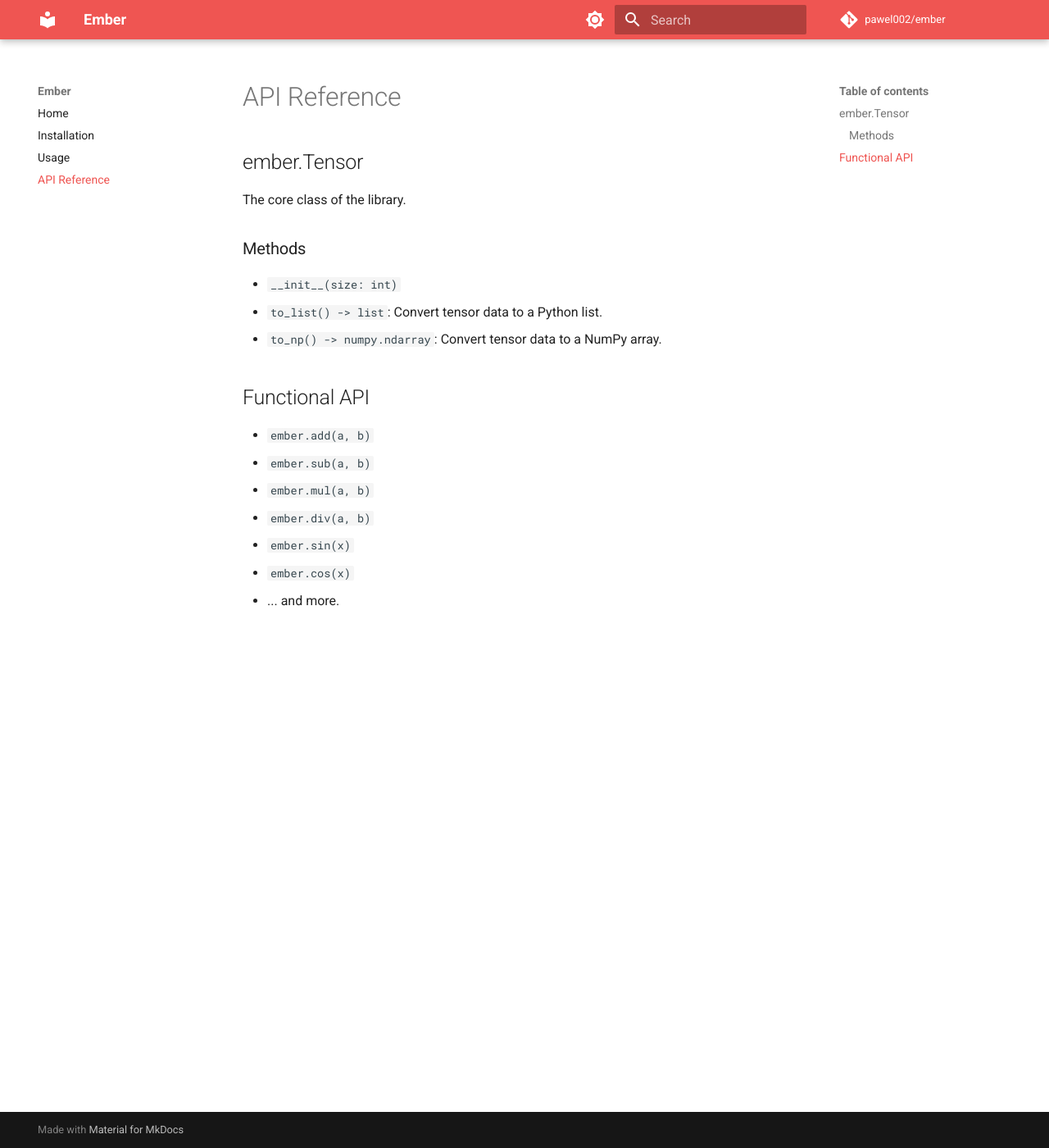
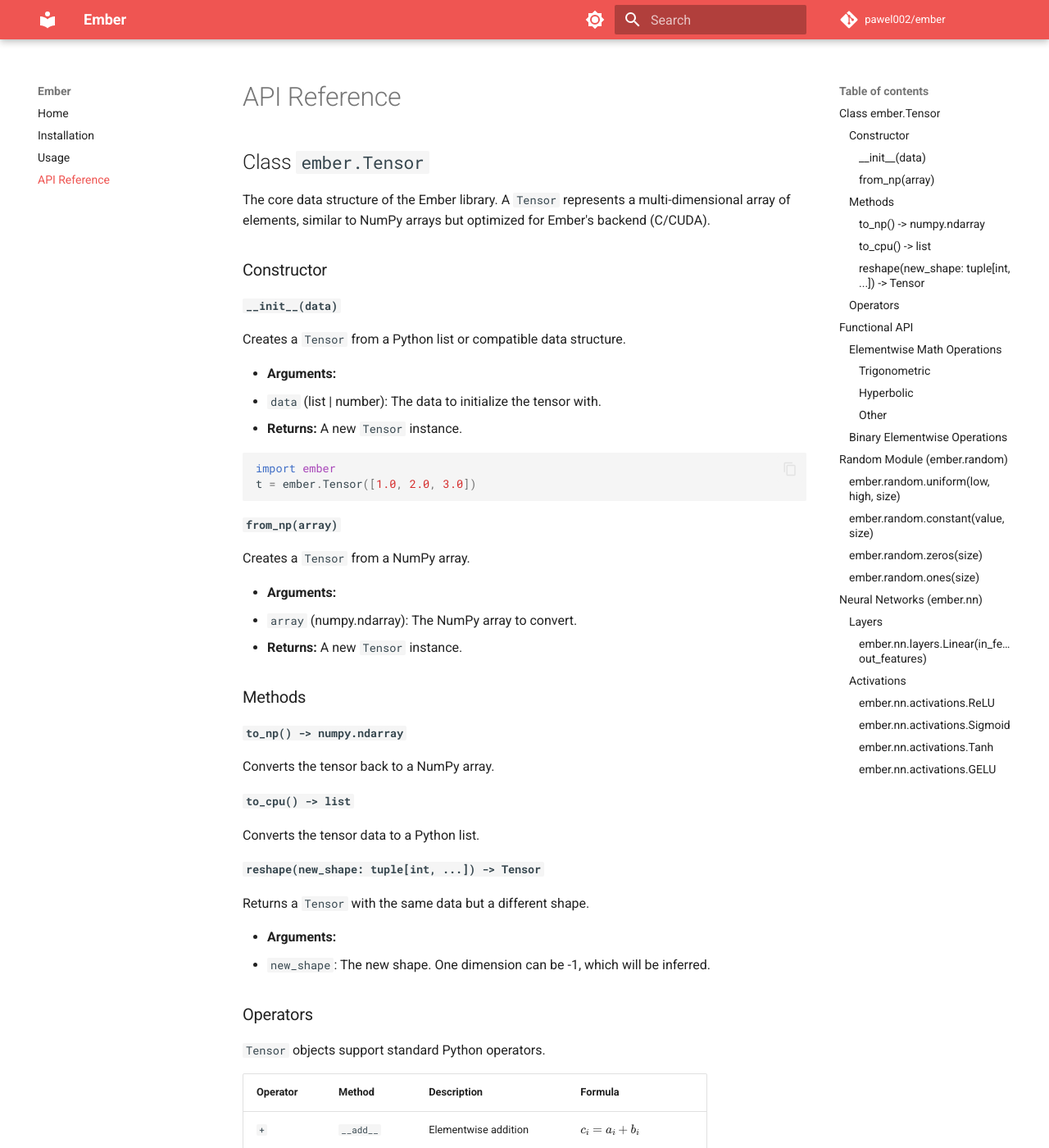
Before and after one commit to pawel002/ember, an MkDocs documentation site: the page built from docs/api.md, in a window 1280 px wide and 1400 px high. Shown: the whole window at 82% size. Built offline with MkDocs 1.6.1 and Material for MkDocs 9.7.7, drawn with Linux system fonts in a browser that asks for light colours; comment, search, counter and statistics services are not loaded; some of the changed text lies outside the part shown.

Commit message:
add LaTeX to mkdocs renderer through mathjax, update documentation

````diff
--- a/docs/api.md
+++ b/docs/api.md
@@ -1,21 +1,180 @@
 # API Reference
 
-## ember.Tensor
+## Class `ember.Tensor`
 
-The core class of the library.
+The core data structure of the Ember library. A `Tensor` represents a multi-dimensional array of elements, similar to NumPy arrays but optimized for Ember's backend (C/CUDA).
+
+### Constructor
+
+#### `__init__(data)`
+Creates a `Tensor` from a Python list or compatible data structure.
+
+- **Arguments:**
+  - `data` (list | number): The data to initialize the tensor with.
+- **Returns:** A new `Tensor` instance.
+
+```python
+import ember
+t = ember.Tensor([1.0, 2.0, 3.0])
+```
+
+#### `from_np(array)`
+Creates a `Tensor` from a NumPy array.
+
+- **Arguments:**
+  - `array` (numpy.ndarray): The NumPy array to convert.
+- **Returns:** A new `Tensor` instance.
 
 ### Methods
 
-- `__init__(size: int)`
-- `to_list() -> list`: Convert tensor data to a Python list.
-- `to_np() -> numpy.ndarray`: Convert tensor data to a NumPy array.
+#### `to_np() -> numpy.ndarray`
+Converts the tensor back to a NumPy array.
+
+#### `to_cpu() -> list`
+Converts the tensor data to a Python list.
+
+#### `reshape(new_shape: tuple[int, ...]) -> Tensor`
+Returns a `Tensor` with the same data but a different shape.
+
+- **Arguments:**
+  - `new_shape`: The new shape. One dimension can be -1, which will be inferred.
+
+### Operators
+
+`Tensor` objects support standard Python operators.
+
+| Operator | Method | Description | Formula |
+| :--- | :--- | :--- | :--- |
+| `+` | `__add__` | Elementwise addition | $c_i = a_i + b_i$ |
+| `-` | `__sub__` | Elementwise subtraction | $c_i = a_i - b_i$ |
+| `*` | `__mul__` | Elementwise multiplication | $c_i = a_i \cdot b_i$ |
+| `/` | `__truediv__` | Elementwise division | $c_i = \frac{a_i}{b_i}$ |
+| `@` | `__matmul__` | Matrix multiplication | $C_{ij} = \sum_k A_{ik} B_{kj}$ |
+| `-` | `__neg__` | Elementwise negation | $b_i = -a_i$ |
+| `>` | `__gt__` | Elementwise greater than | $c_i = 1 \text{ if } a_i > b_i \text{ else } 0$ |
+
+---
 
 ## Functional API
 
-- `ember.add(a, b)`
-- `ember.sub(a, b)`
-- `ember.mul(a, b)`
-- `ember.div(a, b)`
-- `ember.sin(x)`
-- `ember.cos(x)`
-- ... and more.
+All functional operations are available directly under the `ember` namespace.
+
+### Elementwise Math Operations
+
+Functions that operate on each element of the input tensor independently.
+For an input tensor $A$ with elements $a_i$, the output tensor $B$ has elements $b_i$:
+
+$$b_i = f(a_i)$$
+
+#### Trigonometric
+
+| Function | Description | Equation |
+| :--- | :--- | :--- |
+| `ember.sin(x)` | Sine | $b_i = \sin(a_i)$ |
+| `ember.cos(x)` | Cosine | $b_i = \cos(a_i)$ |
+| `ember.tan(x)` | Tangent | $b_i = \tan(a_i)$ |
+| `ember.ctg(x)` | Cotangent | $b_i = \cot(a_i)$ |
+
+#### Hyperbolic
+
+| Function | Description | Equation |
+| :--- | :--- | :--- |
+| `ember.sinh(x)` | Hyperbolic Sine | $b_i = \sinh(a_i)$ |
+| `ember.cosh(x)` | Hyperbolic Cosine | $b_i = \cosh(a_i)$ |
+| `ember.tanh(x)` | Hyperbolic Tangent | $b_i = \tanh(a_i)$ |
+| `ember.ctgh(x)` | Hyperbolic Cotangent | $b_i = \coth(a_i)$ |
+
+#### Other
+
+| Function | Description | Equation |
+| :--- | :--- | :--- |
+| `ember.exp(x)` | Exponential | $b_i = e^{a_i}$ |
+
+### Binary Elementwise Operations
+
+Functions that extend elementwise operations to two tensors (or a tensor and a scalar).
+For inputs $A, B$, the output $C$ is:
+
+$$c_i = f(a_i, b_i)$$
+
+| Function | Description | Equation |
+| :--- | :--- | :--- |
+| `ember.max(a, b)` | Elementwise maximum | $c_i = \max(a_i, b_i)$ |
+| `ember.min(a, b)` | Elementwise minimum | $c_i = \min(a_i, b_i)$ |
+
+---
+
+## Random Module (`ember.random`)
+
+Utilities for generating tensors with random or constant values.
+
+#### `ember.random.uniform(low, high, size)`
+Draws samples from a uniform distribution.
+
+- **Arguments:**
+  - `low` (float): Lower boundary of the output interval.
+  - `high` (float): Upper boundary of the output interval.
+  - `size` (tuple[int]): Shape of the output tensor.
+- **Equation:** $x_i \sim U(\text{low}, \text{high})$
+
+#### `ember.random.constant(value, size)`
+Return a new tensor of given shape and type, filled with `value`.
+
+- **Arguments:**
+  - `value` (float): Fill value.
+  - `size` (tuple[int]): Shape of the output tensor.
+- **Equation:** $x_i = \text{value}$
+
+#### `ember.random.zeros(size)`
+Returns a new tensor of given shape, filled with zeros.
+
+#### `ember.random.ones(size)`
+Returns a new tensor of given shape, filled with ones.
+
+---
+
+## Neural Networks (`ember.nn`)
+
+Components for building neural networks.
+*Note: You may need to import submodules explicitly, e.g., `from ember.nn.layers import Linear`.*
+
+### Layers
+
+#### `ember.nn.layers.Linear(in_features, out_features)`
+Applies a linear transformation to the incoming data.
+
+- **Arguments:**
+  - `in_features` (int): Size of each input sample.
+  - `out_features` (int): Size of each output sample.
+- **Forward:** $y = x W + b$
+  - Where $W$ is weight matrix of shape `(in_features, out_features)` and $b$ is bias of shape `(out_features,)`.
+
+**Methods:**
+
+- `reset()`: Re-initializes weights and biases.
+- `parameters() -> list[Tensor]`: Returns `[w, b]`.
+- `gradients() -> list[Tensor | None]`: Returns `[grad_w, grad_b]`.
+
+### Activations
+
+Activation functions applied elementwise.
+
+#### `ember.nn.activations.ReLU`
+Rectified Linear Unit.
+
+- **Equation:** $f(x) = \max(0, x)$
+
+#### `ember.nn.activations.Sigmoid`
+Sigmoid function.
+
+- **Equation:** $f(x) = \frac{1}{1 + e^{-x}}$
+
+#### `ember.nn.activations.Tanh`
+Hyperbolic Tangent function.
+
+- **Equation:** $f(x) = \tanh(x)$
+
+#### `ember.nn.activations.GELU`
+Gaussian Error Linear Unit (using `tanh` approximation).
+
+- **Equation:** $f(x) \approx 0.5 x (1 + \tanh(0.8 x))$
--- a/mkdocs.yml
+++ b/mkdocs.yml
@@ -44,3 +44,10 @@
       pygments_lang_class: true
   - pymdownx.inlinehilite
   - pymdownx.snippets
+  - pymdownx.arithmatex:
+      generic: true
+
+extra_javascript:
+  - javascripts/mathjax.js
+  - https://polyfill.io/v3/polyfill.min.js?features=es6
+  - https://cdn.jsdelivr.net/npm/mathjax@3/es5/tex-mml-chtml.js
--- a/pyproject.toml
+++ b/pyproject.toml
@@ -31,7 +31,8 @@
 ]
 docs = [
     "mkdocs>=1.5.0",
-    "mkdocs-material>=9.5.0"
+    "mkdocs-material>=9.5.0",
+    "pymdown-extensions>=10.20",
 ]
 
 [tool.scikit-build]
````
Also changed, not shown: docs/installation.md (+0 -6 lines), docs/javascript/mathjax.js (added, +16 -0 lines), 1 other file.
